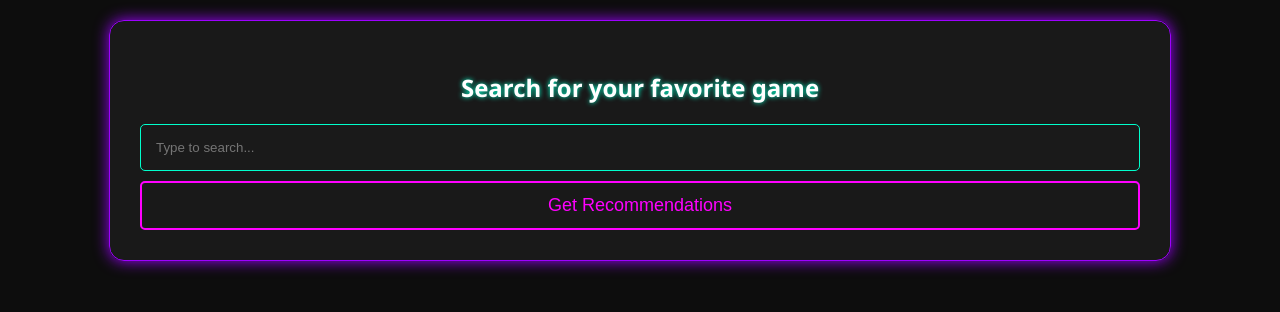
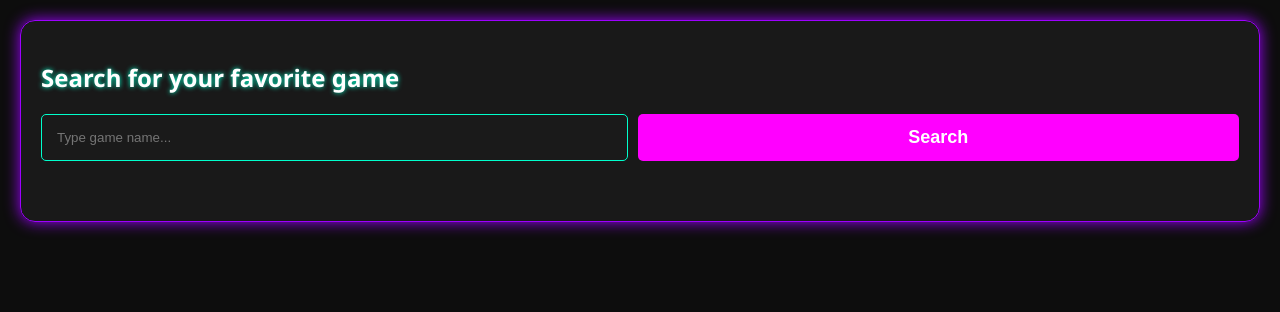
Before and after one commit to Haya-Alwizrah/Steam-Recommendation-System, a Flask app: page /dashboard in a window 1280 px wide. Shown: the top 312 px of the page. Run offline with Flask 3, Linux system fonts and the light colour scheme; the visitor is signed in with stand-in values (Sample User, id 1).

Commit message:
Update dashboard.html

```diff
--- a/templates/dashboard.html
+++ b/templates/dashboard.html
@@ -1,33 +1,52 @@
 {% extends "base.html" %}
 {% block content %}
-<div class="container" style="max-width: 1000px;">
-    <h2>Search for your favorite game</h2>
-    <form method="POST">
-        <input list="games" name="game" placeholder="Type to search..." style="width: 100%; padding: 15px; background: #1a1a1a; border: 1px solid #00ffcc; color: #fff;">
+<div class="container" style="max-width: 1200px; margin: auto; padding: 20px;">
+
+    <h2 style="text-align: left;">Search for your favorite game</h2>
+    <form method="POST" style="display: flex; gap: 10px; width: 100%; margin-bottom: 40px;">
+        <input list="games" name="game" placeholder="Type game name..." required
+               style="flex-grow: 1; padding: 15px; background: #1a1a1a; border: 1px solid #00ffcc; color: #fff; border-radius: 5px;">
         <datalist id="games">
             {% for g in games %} <option value="{{ g }}"> {% endfor %}
         </datalist>
-        <button type="submit" style="margin-top: 10px;">Get Recommendations</button>
+        <button type="submit" style="padding: 0 30px; background: #ff00ff; border: none; color: white; cursor: pointer; border-radius: 5px; font-weight: bold;">Search</button>
     </form>
 
     {% if selected_info %}
-    <div class="card" style="margin-top: 30px; border: 2px solid #ff00ff;">
-        <img src="{{ selected_info.header_image }}" style="width: 200px;">
-        <div>
-            <h3>{{ selected_info.name }}</h3>
-            <p>{{ selected_info.short_description }}</p>
+    <div class="card" style="display: flex; gap: 20px; padding: 30px; border: 2px solid #00ffcc; background: rgba(0,0,0,0.8);">
+        <img src="{{ selected_info.header_image }}" style="width: 300px; height: 180px; object-fit: cover; border-radius: 8px;">
+
+        <div style="text-align: left;">
+            <h3 style="margin-top: 0; font-size: 28px;">{{ selected_info.name }}</h3>
+
+            <p style="font-size: 18px; color: #fff; line-height: 1.5; margin: 15px 0;">{{ selected_info.short_description }}</p>
+
+            <div style="font-size: 12px; color: #aaa;">
+                <span style="background: #333; padding: 5px 10px; border-radius: 4px;">Category: {{ selected_info.categories }}</span>
+                <span style="background: #333; padding: 5px 10px; border-radius: 4px; margin-left: 10px;">Genre: {{ selected_info.genres }}</span>
+            </div>
         </div>
     </div>
 
-    <div style="display: grid; grid-template-columns: repeat(auto-fit, minmax(180px, 1fr)); gap: 15px; margin-top: 30px;">
+    <h3 style="margin-top: 40px;">Recommended for you:</h3>
+    <div style="display: grid; grid-template-columns: repeat(auto-fit, minmax(220px, 1fr)); gap: 20px;">
+
         {% for rec in recommendations %}
-        <div class="card" style="flex-direction: column; text-align: center;">
-            <img src="{{ rec.header_image }}" style="width: 100%; height: 100px; object-fit: cover;">
-            <h4>{{ rec.name }}</h4>
-            <p style="font-size: 12px;">{{ rec.categories }}</p>
-            <span class="badge">Similarity: {{ rec.similarity }}%</span>
+        <div class="card" style="position: relative; flex-direction: column; background: rgba(255,255,255,0.05); padding: 10px; border-radius: 10px; border: 1px solid #ff00ff;">
+
+            <div style="position: relative;">
+                <img src="{{ rec.header_image }}" style="width: 100%; height: 140px; object-fit: cover; border-radius: 5px;">
+                <div style="position: absolute; top: 5px; left: 5px; background: rgba(0, 255, 204, 0.9); color: black; padding: 4px 8px; font-weight: bold; font-size: 11px; border-radius: 3px;">
+                    {{ rec.similarity }}% Match
+                </div>
+            </div>
+
+            <h4 style="margin: 10px 0;">{{ rec.name }}</h4>
+            <p style="font-size: 13px; color: #fff; height: 50px; overflow: hidden; margin-bottom: 10px;">{{ rec.short_description }}</p>
+            <div style="font-size: 10px; color: #00ffcc;">{{ rec.categories }}</div>
         </div>
         {% endfor %}
+
     </div>
     {% endif %}
 </div>
```
